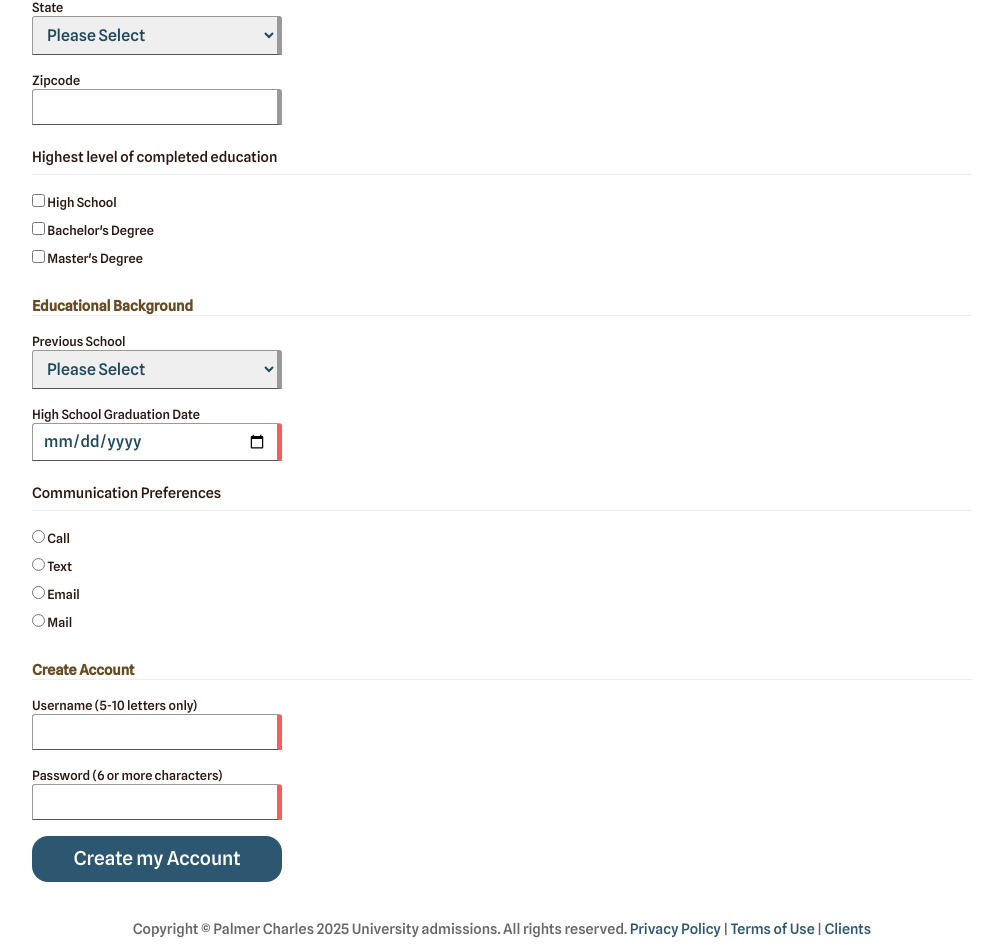
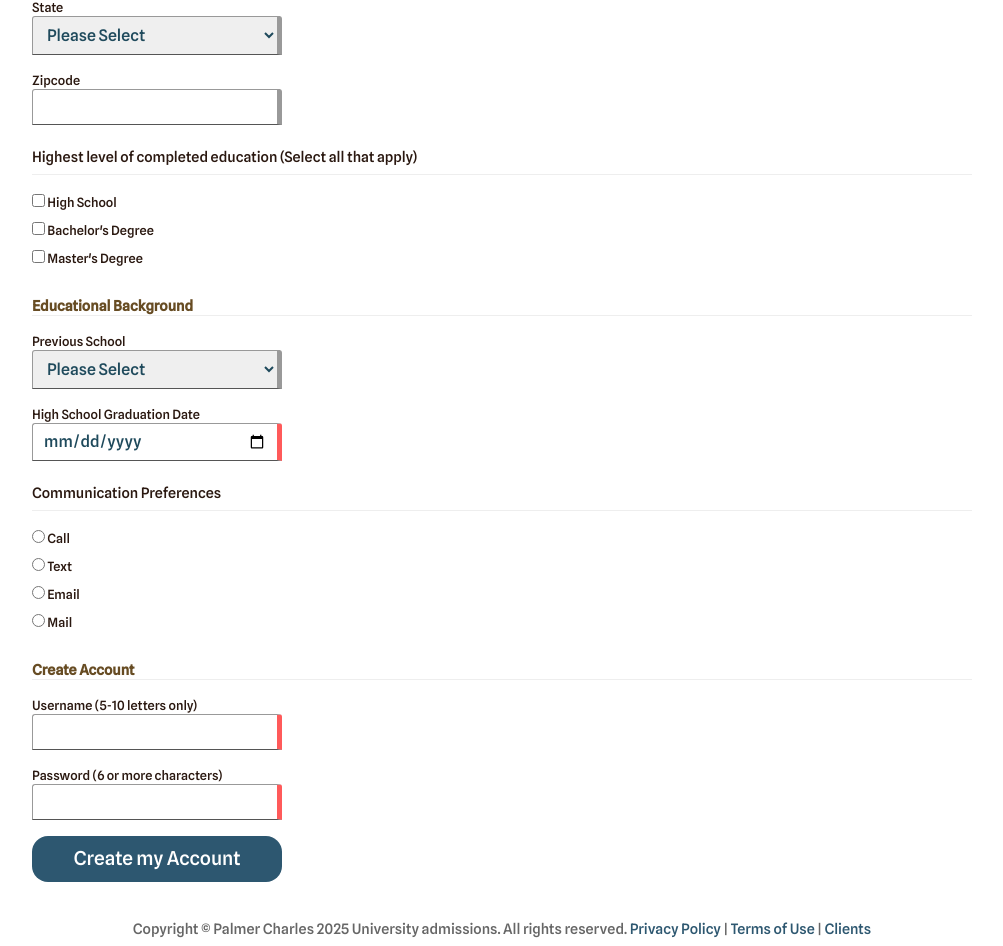
Before and after one commit to Palmtrees20000/University-Admissions, a plain HTML site: page index.html in a window 1280 px wide. Shown: the part 852-1798 px from the top of the page, without its empty margins (138-1141 px from the left). Drawn offline with nearby package versions, Linux system fonts and the light colour scheme; no server answers.

Commit message:
fdgdfgds

```diff
--- a/index.html
+++ b/index.html
@@ -112,7 +112,7 @@
             <label>Zipcode<input type="text" name="zipcode" title="Zipcode Here"></label>
 
             <fieldset>
-                <legend>Highest level of completed education</legend>
+                <legend>Highest level of completed education (Select all that apply)</legend>
                 <label><input type="checkbox" name="highschool"> High School</label>
                 <label><input type="checkbox" name="bachelors"> Bachelor's Degree</label>
                 <label><input type="checkbox" name="masters"> Master's Degree</label>
```
